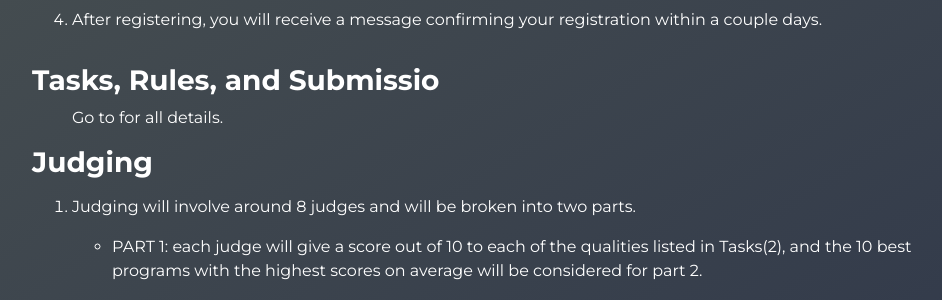
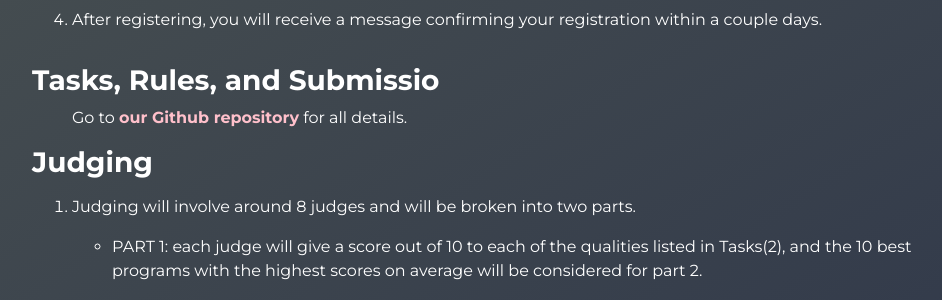
Before and after one commit to sidudaav/YPA, a Django app: page /events/codeify in a window 1280 px wide. Shown: the part 827-1127 px from the top of the page, without its empty margins (53-995 px from the left). Run offline with Django 3.2, Linux system fonts and the light colour scheme; some libraries are stand-ins or nearby versions.

Commit message:
Fix typo on codeify

```diff
--- a/ypa_app/templates/events_details/codeify.html
+++ b/ypa_app/templates/events_details/codeify.html
@@ -58,7 +58,8 @@
     <div id="rules">
         <h3>Tasks, Rules, and Submissio</h3>
         <ol>
-            Go to <strong><a href="https://github.com/YPA-Physics/code-ify-physics-2020"></a></strong> for all details.
+            Go to <strong><a href="https://github.com/YPA-Physics/code-ify-physics-2020">our Github
+                    repository</a></strong> for all details.
         </ol>
         <h3>Judging</h3>
         <ol>
```
